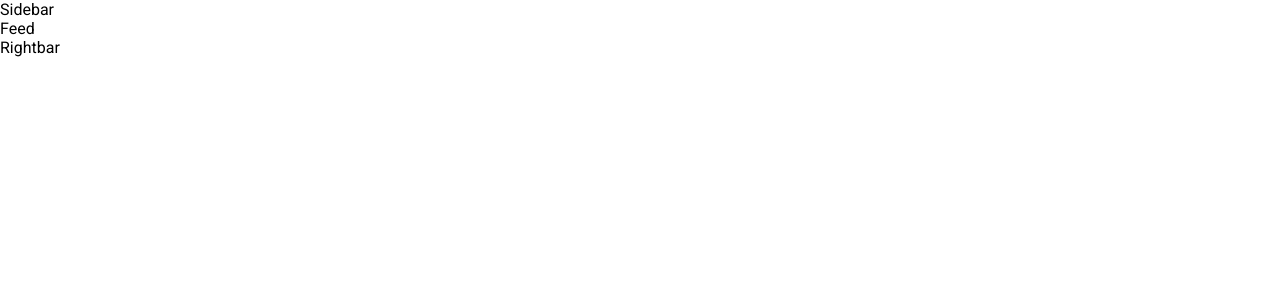
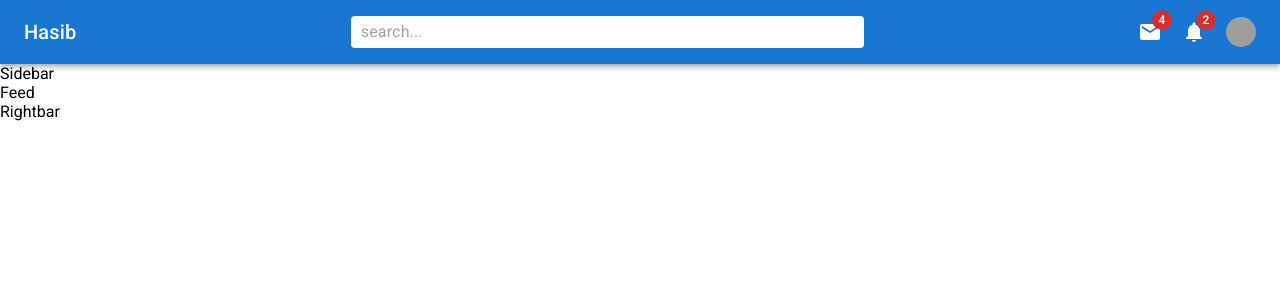
Before and after one commit to Hasnat-Hasib/React-responsive-social-media, a React (Create React App) app: page / in a window 1280 px wide. Shown: the top 300 px of the page. Built offline with nearby package versions, Linux system fonts and the light colour scheme; grey boxes are pictures that could not be loaded.

Commit message:
adding navbar

```diff
--- a/src/App.js
+++ b/src/App.js
@@ -7,6 +7,7 @@
 function App() {
   return (
     <Box >
+      <Navbar/>
       <Sidebar/>
       <Feed/>
       <Rightbar/>
--- a/src/components/Navbar.jsx
+++ b/src/components/Navbar.jsx
@@ -1,8 +1,104 @@
-import React from 'react'
+import React, { useState } from "react";
+import {
+  AppBar,
+  Avatar,
+  Badge,
+  Box,
+  InputBase,
+  Menu,
+  MenuItem,
+  styled,
+  Toolbar,
+  Typography,
+} from "@mui/material";
+import { Mail, Notifications, Pets } from "@mui/icons-material";
+
+
+const StyledToolbar = styled(Toolbar)({
+  display: "flex",
+  justifyContent: "space-between"
+});
+
+const Search = styled("div")(({ theme }) => ({
+  backgroundColor: "white",
+  padding: "0 10px",
+  borderRadius: theme.shape.borderRadius,
+  width: "40%",
+}));
+const Icons = styled(Box)(({ theme }) => ({
+  display: "none",
+  alignItems: "center",
+  gap: "20px",
+  [theme.breakpoints.up("sm")]: {
+    display: "flex",
+  },
+}));
+
+const UserBox = styled(Box)(({ theme }) => ({
+  display: "flex",
+  alignItems: "center",
+  gap: "10px",
+  [theme.breakpoints.up("sm")]: {
+    display: "none",
+  },
+}));
+
+
+
 
 const Navbar = () => {
+  const [open, setOpen] = useState(false);
+
   return (
-    <div>Navbar</div>
+    <AppBar position = "sticky">
+      <StyledToolbar>
+        <Typography variant ="h6" sx={{display:{xs:"none", sm:"block"}}}>Hasib</Typography>
+        <Pets sx={{display:{xs:"block", sm:"none"}}}/>
+
+        <Search>
+          <InputBase placeholder="search..." />
+        </Search>
+        <Icons>
+          <Badge badgeContent={4} color="error">
+            <Mail />
+          </Badge>
+          <Badge badgeContent={2} color="error">
+            <Notifications />
+          </Badge>
+          <Avatar
+            sx={{ width: 30, height: 30 }}
+            src="https://images.pexels.com/photos/846741/pexels-photo-846741.jpeg?auto=compress&cs=tinysrgb&w=1260&h=750&dpr=2"
+            onClick={(e) => setOpen(true)}
+          />
+        </Icons>
+        <UserBox onClick={(e) => setOpen(true)}>
+          <Avatar
+            sx={{ width: 30, height: 30 }}
+            src="https://images.pexels.com/photos/846741/pexels-photo-846741.jpeg?auto=compress&cs=tinysrgb&w=1260&h=750&dpr=2"
+          />
+          <Typography variant="span">John</Typography>
+        </UserBox>
+      </StyledToolbar>
+      <Menu
+        id="demo-positioned-menu"
+        aria-labelledby="demo-positioned-button"
+        open={open}
+        onClose={(e) => setOpen(false)}
+        anchorOrigin={{
+          vertical: "top",
+          horizontal: "right",
+        }}
+        transformOrigin={{
+          vertical: "top",
+          horizontal: "right",
+        }}
+      >
+        <MenuItem>Profile</MenuItem>
+        <MenuItem>My account</MenuItem>
+        <MenuItem>Logout</MenuItem>
+      </Menu>
+
+    </AppBar>
   )
 }
 
```
